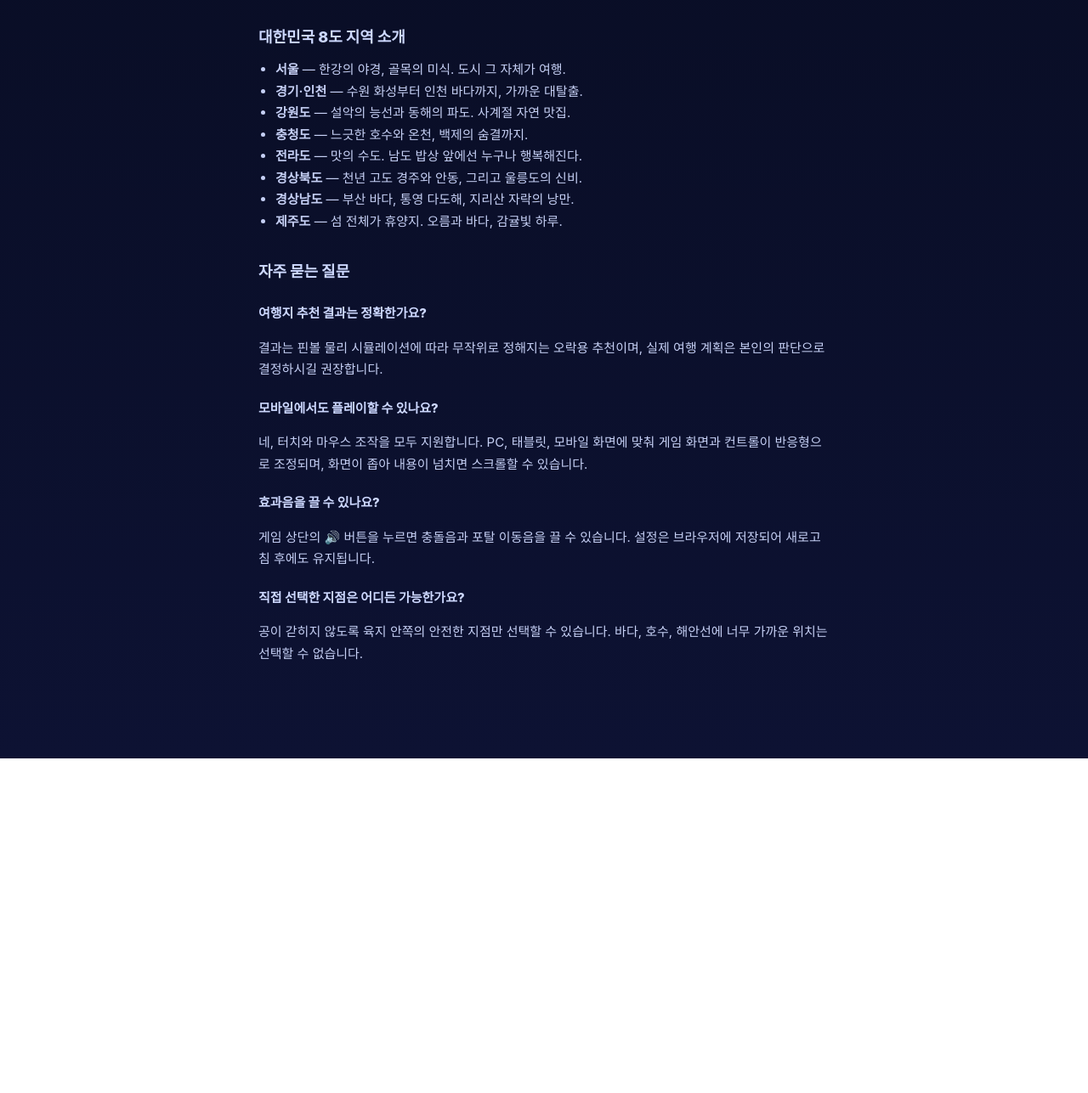
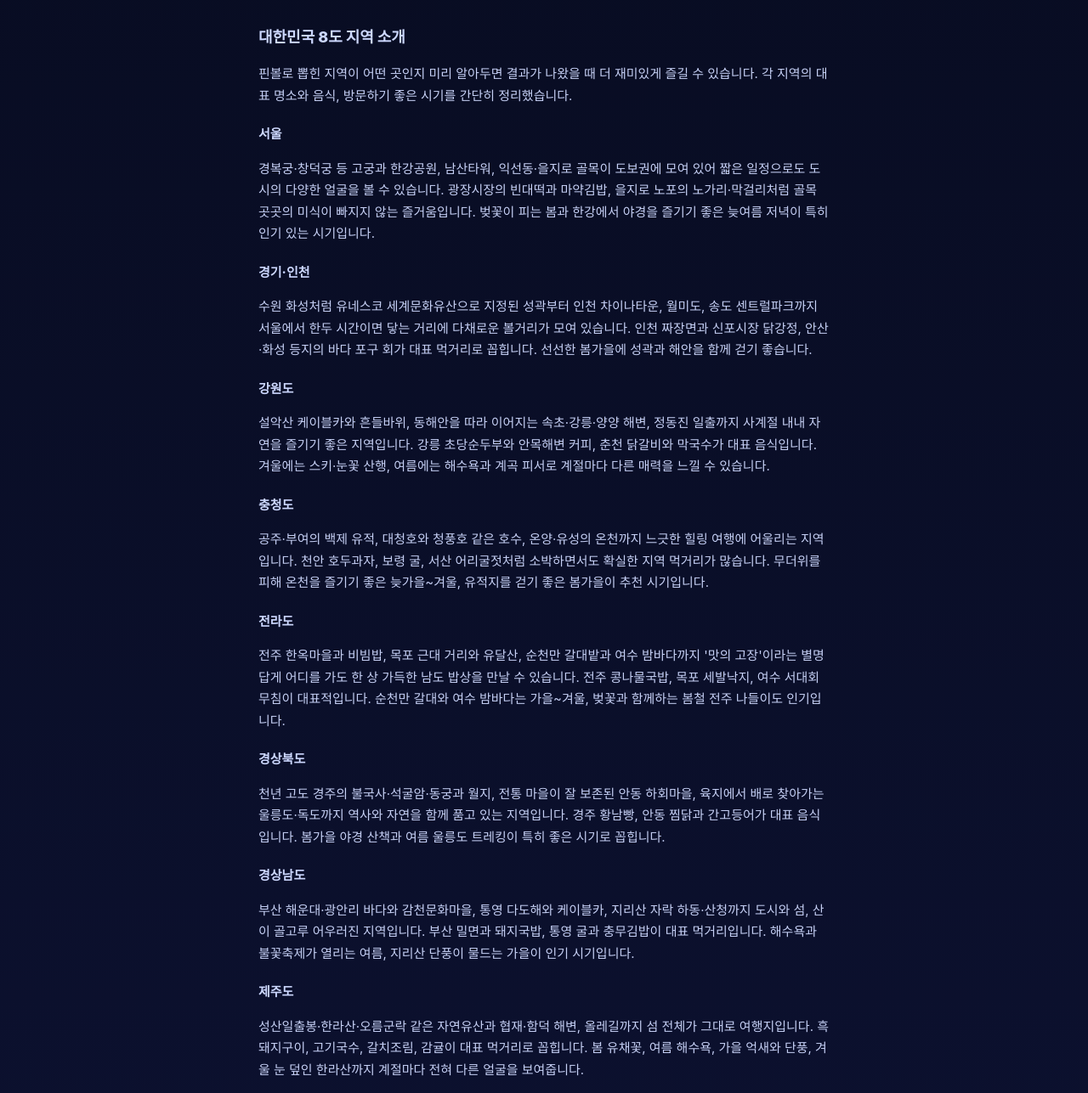
Before and after one commit to jookoo3/pinball-travel, a website built with Vite: page about.html in a window 1280 px wide. Shown: the part 613-1900 px from the top of the page at 85% size. Before the commit the page ends 1506 px from the top, so only its background shows below. Built offline with nearby package versions, Linux system fonts and the light colour scheme.

Commit message:
애드센스 심사거부 대응 페이지 보강

```diff
--- a/about.html
+++ b/about.html
@@ -36,16 +36,73 @@
       </ul>
 
       <h2>대한민국 8도 지역 소개</h2>
-      <ul>
-        <li><b>서울</b> — 한강의 야경, 골목의 미식. 도시 그 자체가 여행.</li>
-        <li><b>경기·인천</b> — 수원 화성부터 인천 바다까지, 가까운 대탈출.</li>
-        <li><b>강원도</b> — 설악의 능선과 동해의 파도. 사계절 자연 맛집.</li>
-        <li><b>충청도</b> — 느긋한 호수와 온천, 백제의 숨결까지.</li>
-        <li><b>전라도</b> — 맛의 수도. 남도 밥상 앞에선 누구나 행복해진다.</li>
-        <li><b>경상북도</b> — 천년 고도 경주와 안동, 그리고 울릉도의 신비.</li>
-        <li><b>경상남도</b> — 부산 바다, 통영 다도해, 지리산 자락의 낭만.</li>
-        <li><b>제주도</b> — 섬 전체가 휴양지. 오름과 바다, 감귤빛 하루.</li>
-      </ul>
+      <p>
+        핀볼로 뽑힌 지역이 어떤 곳인지 미리 알아두면 결과가 나왔을 때 더 재미있게 즐길 수 있습니다.
+        각 지역의 대표 명소와 음식, 방문하기 좋은 시기를 간단히 정리했습니다.
+      </p>
+
+      <h2 style="font-size:15px;margin-top:20px;">서울</h2>
+      <p>
+        경복궁·창덕궁 등 고궁과 한강공원, 남산타워, 익선동·을지로 골목이 도보권에 모여 있어
+        짧은 일정으로도 도시의 다양한 얼굴을 볼 수 있습니다. 광장시장의 빈대떡과 마약김밥,
+        을지로 노포의 노가리·막걸리처럼 골목 곳곳의 미식이 빠지지 않는 즐거움입니다.
+        벚꽃이 피는 봄과 한강에서 야경을 즐기기 좋은 늦여름 저녁이 특히 인기 있는 시기입니다.
+      </p>
+
+      <h2 style="font-size:15px;margin-top:20px;">경기·인천</h2>
+      <p>
+        수원 화성처럼 유네스코 세계문화유산으로 지정된 성곽부터 인천 차이나타운, 월미도,
+        송도 센트럴파크까지 서울에서 한두 시간이면 닿는 거리에 다채로운 볼거리가 모여 있습니다.
+        인천 짜장면과 신포시장 닭강정, 안산·화성 등지의 바다 포구 회가 대표 먹거리로 꼽힙니다.
+        선선한 봄가을에 성곽과 해안을 함께 걷기 좋습니다.
+      </p>
+
+      <h2 style="font-size:15px;margin-top:20px;">강원도</h2>
+      <p>
+        설악산 케이블카와 흔들바위, 동해안을 따라 이어지는 속초·강릉·양양 해변, 정동진 일출까지
+        사계절 내내 자연을 즐기기 좋은 지역입니다. 강릉 초당순두부와 안목해변 커피, 춘천 닭갈비와
+        막국수가 대표 음식입니다. 겨울에는 스키·눈꽃 산행, 여름에는 해수욕과 계곡 피서로 계절마다
+        다른 매력을 느낄 수 있습니다.
+      </p>
+
+      <h2 style="font-size:15px;margin-top:20px;">충청도</h2>
+      <p>
+        공주·부여의 백제 유적, 대청호와 청풍호 같은 호수, 온양·유성의 온천까지 느긋한 힐링 여행에
+        어울리는 지역입니다. 천안 호두과자, 보령 굴, 서산 어리굴젓처럼 소박하면서도 확실한 지역
+        먹거리가 많습니다. 무더위를 피해 온천을 즐기기 좋은 늦가을~겨울, 유적지를 걷기 좋은 봄가을이
+        추천 시기입니다.
+      </p>
+
+      <h2 style="font-size:15px;margin-top:20px;">전라도</h2>
+      <p>
+        전주 한옥마을과 비빔밥, 목포 근대 거리와 유달산, 순천만 갈대밭과 여수 밤바다까지
+        '맛의 고장'이라는 별명답게 어디를 가도 한 상 가득한 남도 밥상을 만날 수 있습니다.
+        전주 콩나물국밥, 목포 세발낙지, 여수 서대회무침이 대표적입니다. 순천만 갈대와 여수 밤바다는
+        가을~겨울, 벚꽃과 함께하는 봄철 전주 나들이도 인기입니다.
+      </p>
+
+      <h2 style="font-size:15px;margin-top:20px;">경상북도</h2>
+      <p>
+        천년 고도 경주의 불국사·석굴암·동궁과 월지, 전통 마을이 잘 보존된 안동 하회마을,
+        육지에서 배로 찾아가는 울릉도·독도까지 역사와 자연을 함께 품고 있는 지역입니다.
+        경주 황남빵, 안동 찜닭과 간고등어가 대표 음식입니다. 봄가을 야경 산책과 여름 울릉도 트레킹이
+        특히 좋은 시기로 꼽힙니다.
+      </p>
+
+      <h2 style="font-size:15px;margin-top:20px;">경상남도</h2>
+      <p>
+        부산 해운대·광안리 바다와 감천문화마을, 통영 다도해와 케이블카, 지리산 자락 하동·산청까지
+        도시와 섬, 산이 골고루 어우러진 지역입니다. 부산 밀면과 돼지국밥, 통영 굴과 충무김밥이
+        대표 먹거리입니다. 해수욕과 불꽃축제가 열리는 여름, 지리산 단풍이 물드는 가을이 인기
+        시기입니다.
+      </p>
+
+      <h2 style="font-size:15px;margin-top:20px;">제주도</h2>
+      <p>
+        성산일출봉·한라산·오름군락 같은 자연유산과 협재·함덕 해변, 올레길까지 섬 전체가 그대로
+        여행지입니다. 흑돼지구이, 고기국수, 갈치조림, 감귤이 대표 먹거리로 꼽힙니다. 봄 유채꽃,
+        여름 해수욕, 가을 억새와 단풍, 겨울 눈 덮인 한라산까지 계절마다 전혀 다른 얼굴을 보여줍니다.
+      </p>
 
       <h2>자주 묻는 질문</h2>
       <h2 style="font-size:15px;margin-top:20px;">여행지 추천 결과는 정확한가요?</h2>
--- a/src/main.js
+++ b/src/main.js
@@ -124,6 +124,9 @@ function resolveDuration() {
 function show(name) {
   Object.values(screens).forEach(s => s.classList.remove('active'))
   screens[name].classList.add('active')
+  // 게임 플레이 화면(캔버스만 있고 텍스트 콘텐츠가 없는 화면)에서는
+  // AdSense 광고 요청을 멈춘다 — 홈으로 돌아올 때만 재개
+  ;(window.adsbygoogle = window.adsbygoogle || []).pauseAdRequests = name === 'game' ? 1 : 0
 }
 
 // ── 홈 화면 ──────────────────────────────────────────────
```
